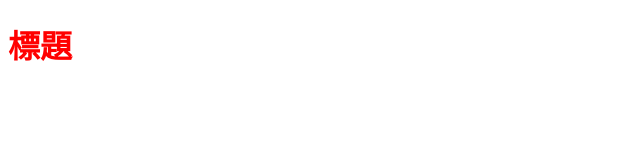
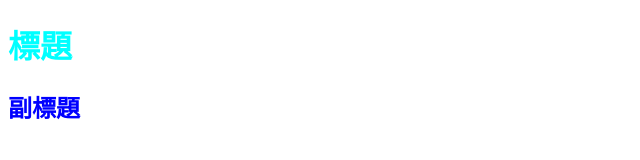
Before and after one commit to newcool3/learn2, a plain HTML site: page index.html in a window 1280 px wide. Shown: the whole page, without its empty margins (0-640 px from the left). Drawn offline with Linux system fonts and the light colour scheme.

Commit message:
新增副標題

```diff
--- a/CSS/All.CSS
+++ b/CSS/All.CSS
@@ -1,5 +1,13 @@
 body{
-color:red
+color:red ;
 
 }
-.head{color: aqua;}
+
+h1{
+color:aqua;
+
+}
+h2{
+
+color: blue;
+}
--- a/index.html
+++ b/index.html
@@ -8,5 +8,6 @@
 </head>
 <body>
     <h1>標題</h1>
+    <h2>副標題</h2>
 </body>
 </html>
```
